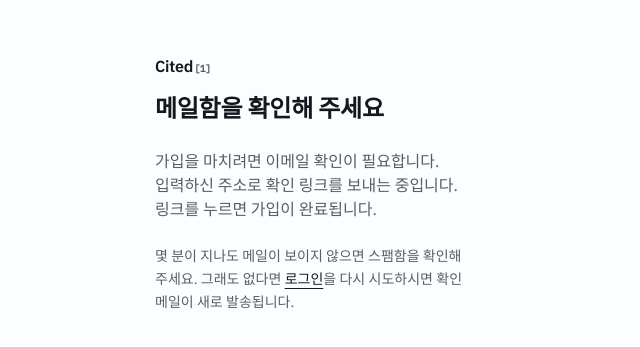
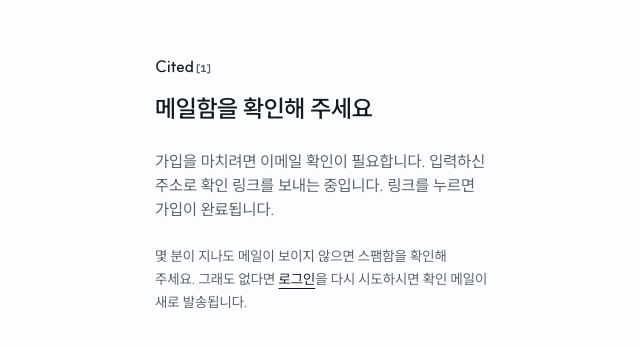
Before and after one commit to Youl-AI/cited, a Next.js app: page /verify-email in a window 1280 px wide. Shown: the part 217-564 px from the top of the page, without its empty margins (317-957 px from the left). Built offline with nearby package versions, Linux system fonts and the light colour scheme.

Commit message:
feat(renewal): GSAP·Motion·Phosphor 도입 + SUIT Variable 서체
Co-Authored-By: Claude Fable 5 <noreply@anthropic.com>

```diff
--- a/package.json
+++ b/package.json
@@ -47,13 +47,17 @@
   "dependencies": {
     "@anthropic-ai/sdk": "0.115.0",
     "@google/genai": "2.13.0",
+    "@gsap/react": "2.1.2",
     "@neondatabase/serverless": "1.1.0",
+    "@phosphor-icons/react": "2.1.10",
     "@sentry/nextjs": "10.68.0",
     "better-auth": "1.6.25",
     "class-variance-authority": "0.7.1",
     "clsx": "2.1.1",
     "drizzle-orm": "0.45.2",
+    "gsap": "3.15.0",
     "lucide-react": "1.27.0",
+    "motion": "12.43.0",
     "next": "16.2.12",
     "openai": "7.1.0",
     "radix-ui": "1.6.7",
--- a/src/app/globals.css
+++ b/src/app/globals.css
@@ -154,13 +154,14 @@
      그려서, 밝은 페이지 위에 검은 입력창이 얹힌다. */
   color-scheme: light;
 
-  /* 서체 — 라틴·숫자는 IBM Plex(next/font로 self-host), 한글은 시스템 서체.
-     한글 웹폰트는 서브셋을 해도 수 MB다. "부풀리지 않는다"고 말하는 제품이
-     본문 서체로 수 MB를 태우는 것은 앞뒤가 안 맞는다. Plex에는 한글 글리프가
-     없으므로 브라우저가 글자 단위로 뒤쪽 한글 서체까지 내려간다. */
+  /* 서체 — 한글·라틴 모두 SUIT Variable(next/font/local로 self-host, layout.tsx).
+     한글을 시스템 서체에 맡기던 것을 되돌린 이유는 layout.tsx 주석 참고.
+     뒤쪽은 SUIT가 뜨기 전(display:swap 구간)이나 실패했을 때의 폴백이다 —
+     Plex가 라틴·숫자를, 그다음 한글 서체들이 한글을 받는다. Plex에는 한글
+     글리프가 없으므로 브라우저는 글자 단위로 더 뒤까지 내려간다. */
   --font-sans:
-    var(--font-plex-sans), "Pretendard Variable", Pretendard, "Apple SD Gothic Neo",
-    "Malgun Gothic", "Noto Sans KR", system-ui, sans-serif;
+    var(--font-suit), var(--font-plex-sans), "Pretendard Variable", Pretendard,
+    "Apple SD Gothic Neo", "Malgun Gothic", "Noto Sans KR", system-ui, sans-serif;
   --font-mono:
     var(--font-plex-mono), ui-monospace, "SFMono-Regular", "Cascadia Mono", Consolas,
     "D2Coding", monospace;
--- a/src/app/layout.tsx
+++ b/src/app/layout.tsx
@@ -1,10 +1,24 @@
 import type { Metadata } from 'next'
 import { IBM_Plex_Mono, IBM_Plex_Sans } from 'next/font/google'
+import localFont from 'next/font/local'
 import { TooltipProvider } from '@/components/ui/tooltip'
 import './globals.css'
 
-// 라틴 문자와 숫자만 웹폰트로 싣는다. 한글은 시스템 서체로 떨어진다
-// (스택 정의는 globals.css의 --font-sans 주석 참고).
+// 본문 서체. 지금까지 한글은 시스템 서체(기기마다 다른 것)에 맡겨 두었는데,
+// 그러면 같은 화면이 맥·윈도우에서 다른 리듬으로 읽힌다. SUIT는 가변 서체
+// 하나로 100–900을 덮으므로 웨이트별 파일을 따로 싣지 않아도 되고, woff2
+// 압축 후 610KB라 한글 웹폰트치고 가볍다(웨이트 3개짜리 정적 한글 서체보다
+// 작다). --font-sans 체인 맨 앞이므로 라틴·한글 모두 여기서 잡힌다 —
+// 순서와 폴백은 globals.css의 --font-sans 주석 참고.
+const suit = localFont({
+  src: './fonts/SUIT-Variable.woff2',
+  variable: '--font-suit',
+  weight: '100 900',
+  display: 'swap',
+})
+
+// SUIT 뒤의 라틴 폴백. SUIT가 뜨기 전(swap 구간)이나 실패했을 때 라틴·숫자를
+// 받는다.
 const plexSans = IBM_Plex_Sans({
   variable: '--font-plex-sans',
   subsets: ['latin'],
@@ -34,7 +48,7 @@ export default function RootLayout({ children }: { children: React.ReactNode })
     <html
       lang="ko"
       suppressHydrationWarning
-      className={`${plexSans.variable} ${plexMono.variable}`}
+      className={`${suit.variable} ${plexSans.variable} ${plexMono.variable}`}
     >
       {/* Radix Tooltip은 Provider 없이는 던진다. 수치 옆의 "이 숫자는 어떻게
           나왔나" 설명이 앱 전역에서 쓰이므로 루트에서 한 번만 감싼다.
```
Also changed, not shown: src/app/fonts/SUIT-Variable.woff2 (added), 1 other file (tests, documents, lock files or other folders).
